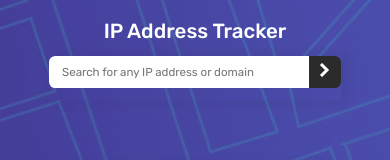
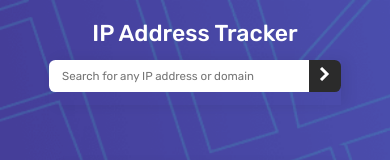
Before and after one commit to Wongel-Yilma/ip-address-tracker-master, a plain HTML site: page index.html in a window 390 px wide. Shown: the top 160 px of the page. Drawn offline with nearby package versions, Linux system fonts and the light colour scheme; no server answers.

Commit message:
Changed font size of h1 element

```diff
--- a/css/queries.css
+++ b/css/queries.css
@@ -13,7 +13,7 @@
     justify-content: flex-start;
   }
   .heading-1 {
-    font-size: 3.2rem;
+    font-size: 3.6rem;
   }
   .form {
     width: 80%;
```
